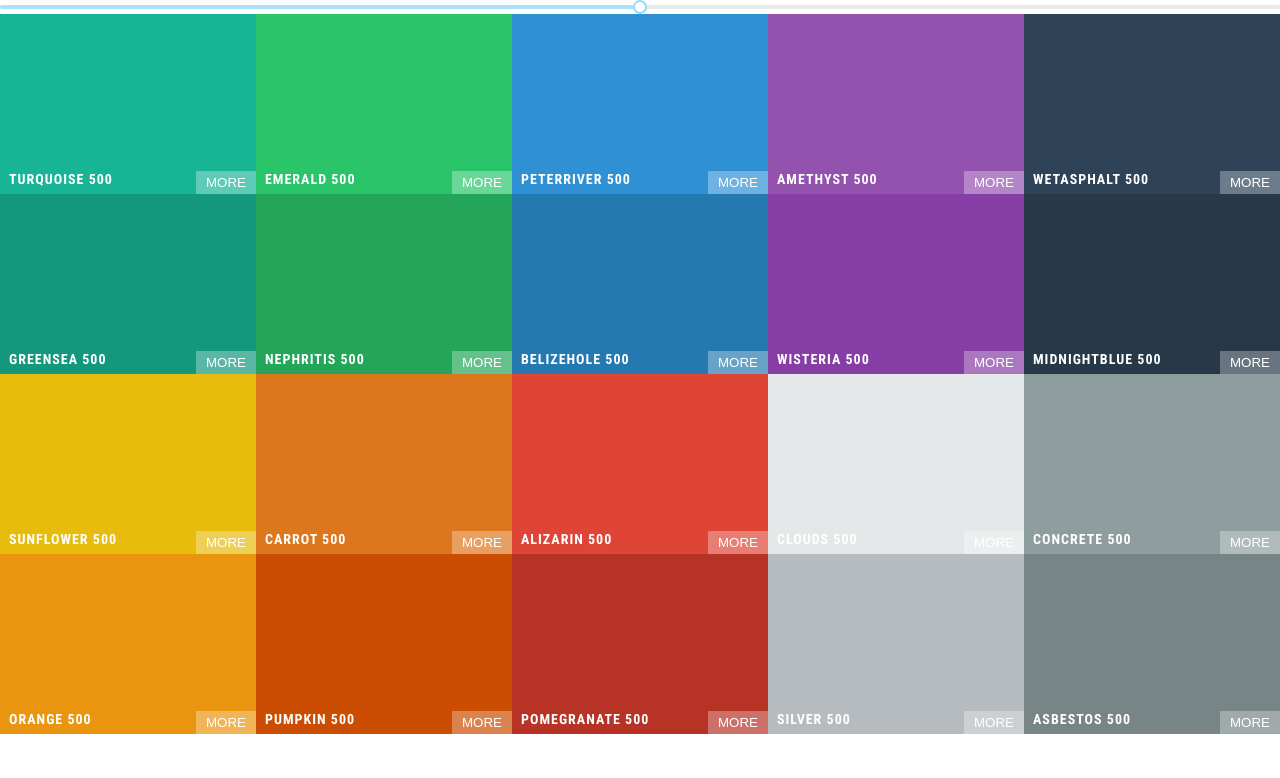
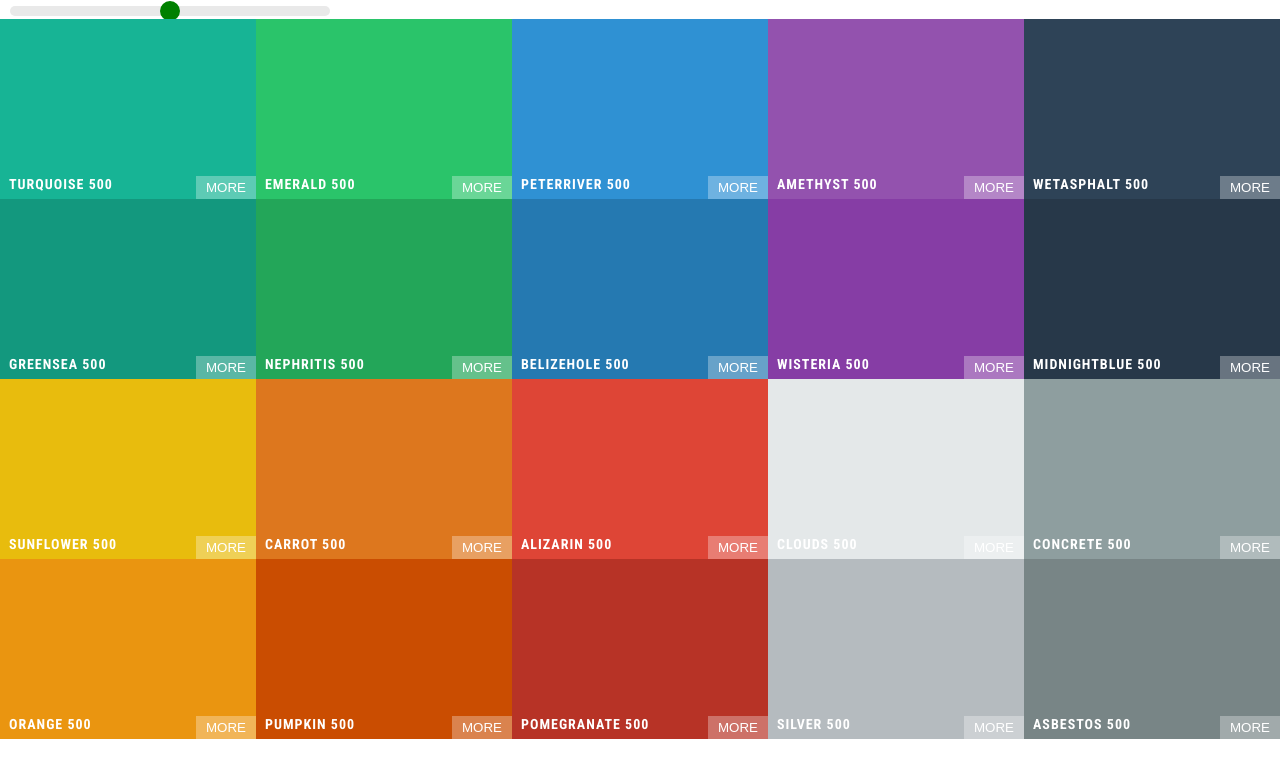
Before and after one commit to abubakrmuhammad/react-ui-colors, a React (Create React App) app: page / in a window 1280 px wide. Shown: the top 778 px of the page. Built offline with nearby package versions, Linux system fonts and the light colour scheme.

Commit message:
Styled Shade Slider

```diff
--- a/src/components/Palette.js
+++ b/src/components/Palette.js
@@ -2,6 +2,7 @@ import React, { Component } from 'react';
 import ColorBox from './ColorBox';
 import Slider from 'rc-slider';
 import 'rc-slider/assets/index.css';
+import '../style/slider.css';
 
 class Palette extends Component {
   constructor(props) {
@@ -26,6 +27,7 @@ class Palette extends Component {
 
     return (
       <div className='Pallete'>
+        <div className='slider'>
           <Slider
             defaultValue={level}
             min={100}
@@ -34,6 +36,7 @@ class Palette extends Component {
             // onAfterChange={this.changeLevel}
             onChange={this.changeLevel}
           />
+        </div>
         <div className='Pallete__colors'>{colorBoxes}</div>
       </div>
     );
--- a/src/index.js
+++ b/src/index.js
@@ -1,6 +1,6 @@
 import React from 'react';
 import ReactDOM from 'react-dom';
 import App from './App';
-import './scss/main.scss';
+import './style/main.scss';
 
 ReactDOM.render(<App />, document.getElementById('root'));
--- /dev/null
+++ b/src/style/slider.css
@@ -0,0 +1,27 @@
+.slider {
+  width: 25%;
+  margin: 0 10px;
+  display: inline-block;
+}
+
+.rc-slider-track {
+  background-color: transparent;
+}
+
+.rc-slider-rail {
+  height: 10px;
+}
+
+.rc-slider-handle,
+.rc-slider-handle:hover,
+.rc-slider-handle:focus,
+.rc-slider-handle:active {
+  background-color: green;
+  border-color: green;
+  height: 20px;
+  width: 20px;
+  margin-top: -5px;
+  outline: none;
+  box-shadow: none;
+  box-shadow: none;
+}
```
Also changed, not shown: src/style/_ColorBox.scss (renamed from src/scss/_ColorBox.scss), src/style/_Overlay.scss (renamed from src/scss/_Overlay.scss), src/style/_Pallete.scss (renamed from src/scss/_Pallete.scss), src/style/_base.scss (renamed from src/scss/_base.scss), src/style/main.scss (renamed from src/scss/main.scss). Lines whose indentation alone changed are shown as unchanged.
